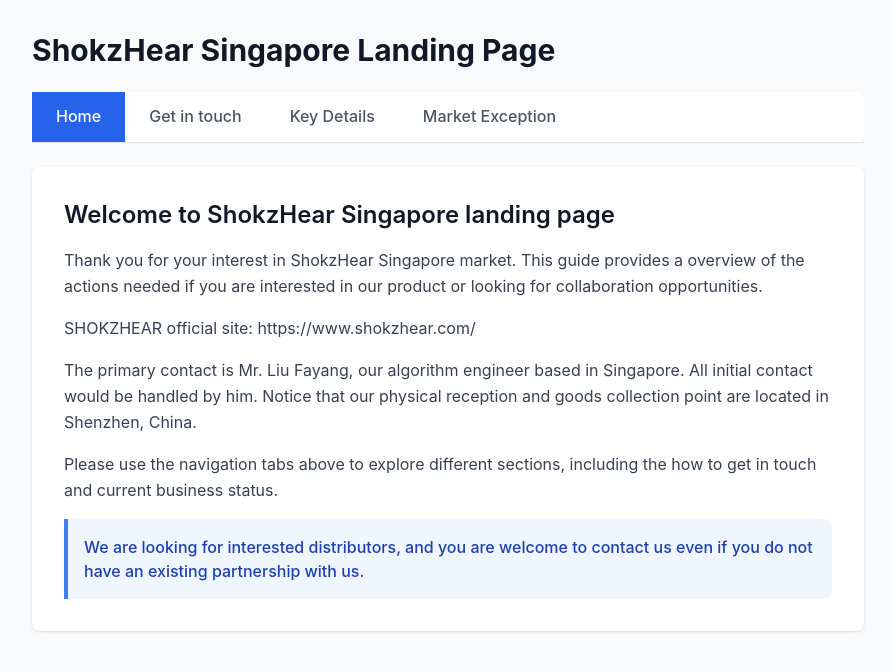
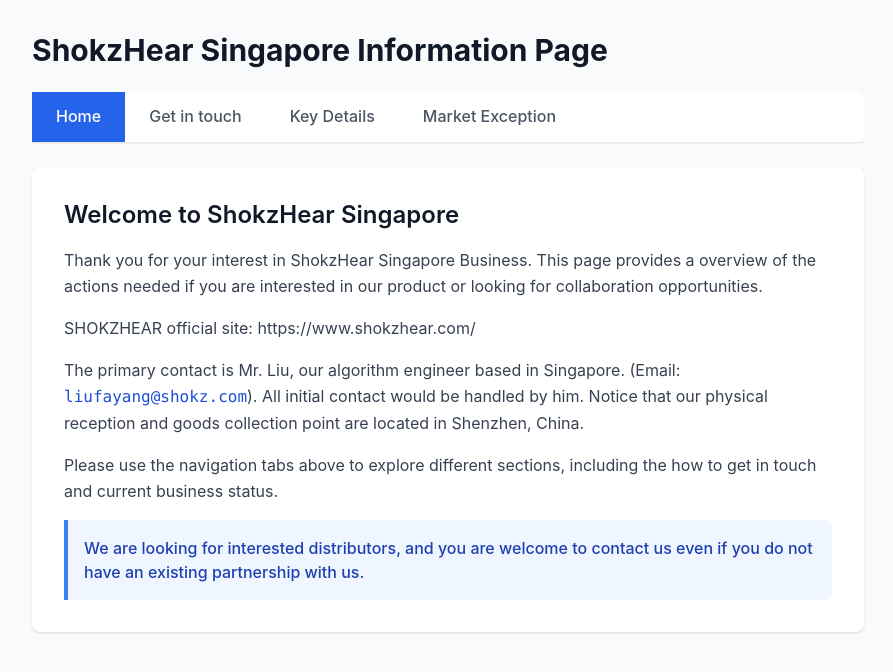
Before and after one commit to LIU-FAYANG/shokzhearsg.github.io, a plain HTML site: page index.html in a window 1280 px wide. Shown: the whole page, without its empty margins (192-1085 px from the left). Drawn offline with nearby package versions, Linux system fonts and the light colour scheme.

Commit message:
Update index.html

```diff
--- a/index.html
+++ b/index.html
@@ -3,7 +3,7 @@
 <head>
     <meta charset="UTF-8">
     <meta name="viewport" content="width=device-width, initial-scale=1.0">
-    <title>ShokzHear Singapore BD Guideline</title>
+    <title>ShokzHear Singapore Information Page</title>
     <script src="https://cdn.tailwindcss.com"></script>
     <!-- Chosen Palette: Warm Neutrals with Blue Accent (Tailwind grays, blues, and yellows) -->
     <!-- Application Structure Plan: The single-page application (SPA) uses a tab-based structure. Users can switch between "Home", "Negotiation Process", "Key Details", and "Market Exception". This structure is chosen because the source information is primarily a process and rule guide, prioritizing organized flow over data visualization. The tabs offer a clear, systematic user path, allowing potential distributors to selectively find information, which is more intuitive than a long scrolling page. JavaScript handles navigation clicks to dynamically show/hide the content panels. -->
@@ -20,7 +20,7 @@
     <div class="container mx-auto max-w-4xl p-4 sm:p-6 lg:p-8">
 
         <header class="mb-6">
-            <h1 class="text-3xl font-bold text-gray-900 mb-2">ShokzHear Singapore Landing Page</h1>
+            <h1 class="text-3xl font-bold text-gray-900 mb-2">ShokzHear Singapore Information Page</h1>
         </header>
 
         <nav class="mb-6 bg-white rounded-lg shadow-sm">
@@ -43,15 +43,15 @@
         <main id="tab-content" class="bg-white p-5 sm:p-8 rounded-lg shadow">
 
             <section id="content-home" role="tabpanel" class="tab-panel space-y-4">
-                <h2 class="text-2xl font-semibold text-gray-900 mb-4">Welcome to ShokzHear Singapore landing page</h2>
+                <h2 class="text-2xl font-semibold text-gray-900 mb-4">Welcome to ShokzHear Singapore </h2>
                 <p class="text-gray-700 leading-relaxed">
-                    Thank you for your interest in ShokzHear Singapore market. This guide provides a overview of the actions needed if you are interested in our product or looking for collaboration opportunities.
+                    Thank you for your interest in ShokzHear Singapore Business. This page provides a overview of the actions needed if you are interested in our product or looking for collaboration opportunities.
                 </p>
                 <p class="text-gray-700 leading-relaxed">
                     SHOKZHEAR official site: https://www.shokzhear.com/
                 </p>
                 <p class="text-gray-700 leading-relaxed">
-                    The primary contact is Mr. Liu Fayang, our algorithm engineer based in Singapore. All initial contact would be handled by him. Notice that our physical reception and goods collection point are located in Shenzhen, China.
+                    The primary contact is Mr. Liu, our algorithm engineer based in Singapore. (Email: <code class="text-blue-700">liufayang@shokz.com</code>). All initial contact would be handled by him. Notice that our physical reception and goods collection point are located in Shenzhen, China.
                 </p>
                 <p class="text-gray-700 leading-relaxed">
                     Please use the navigation tabs above to explore different sections, including the how to get in touch and current business status.
```
